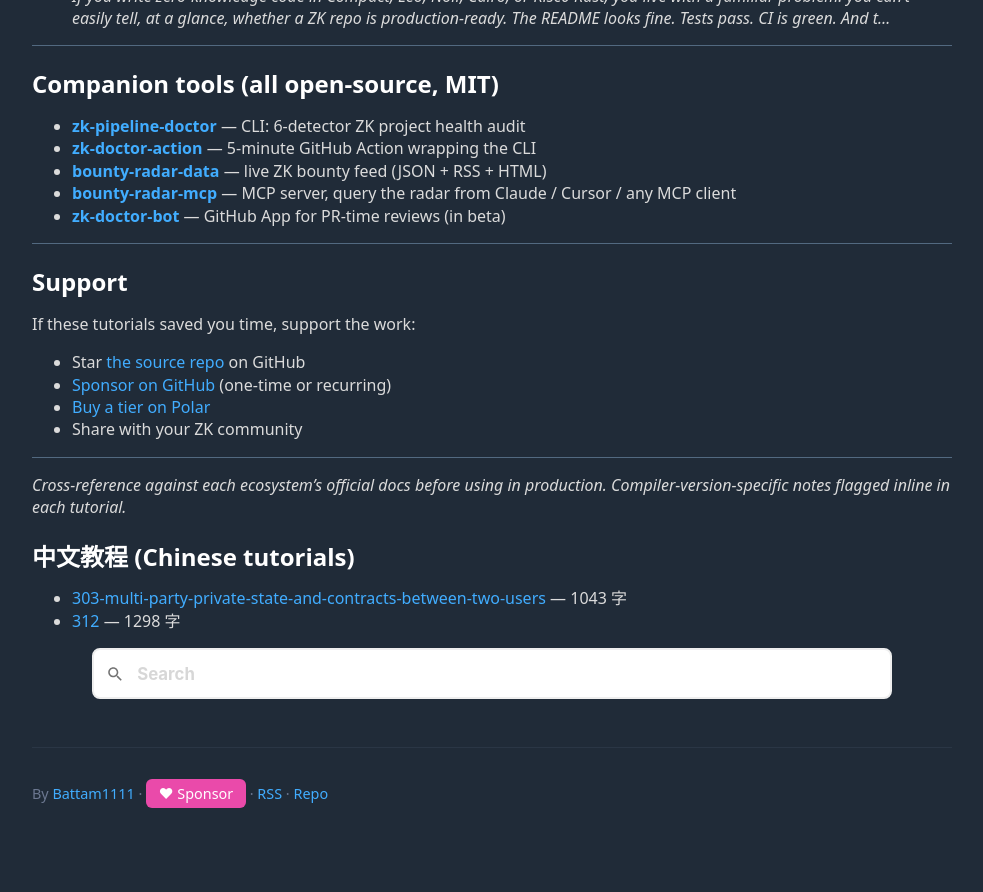
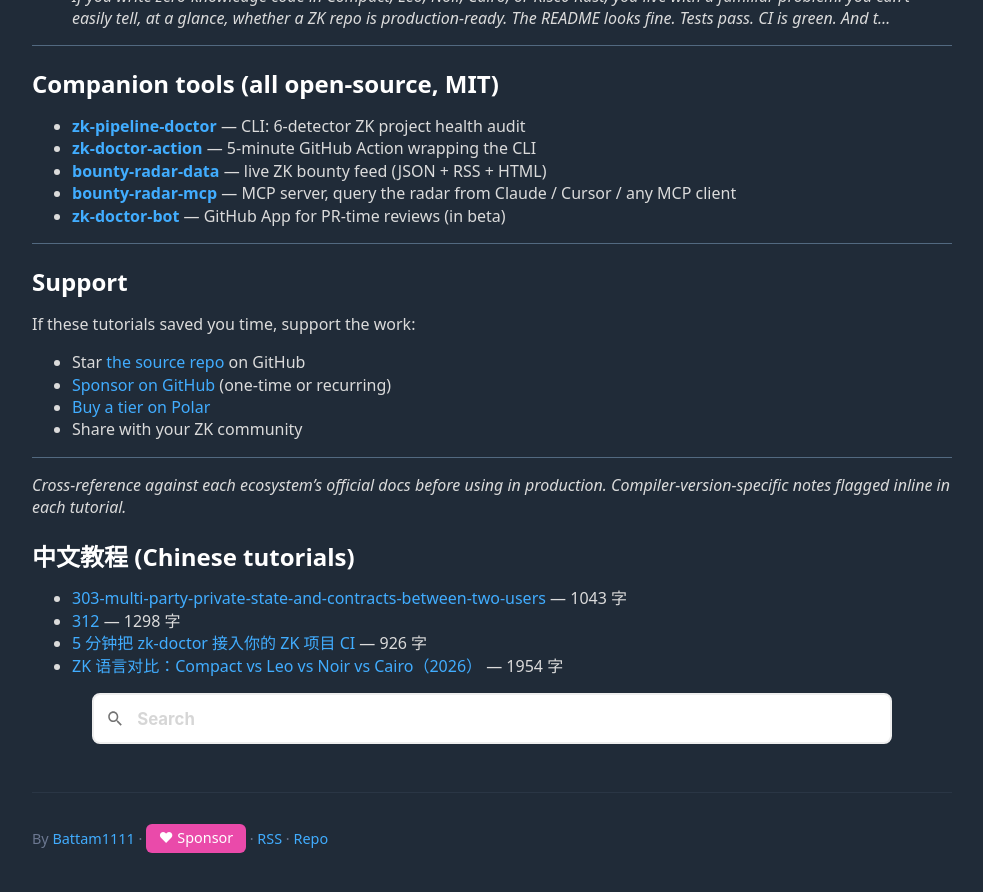
Before and after one commit to Battam1111/midnight-zk-cookbook, a Jekyll site: the page built from index.md, in a window 1280 px wide and 900 px high, scrolled down 2118 px. Shown: the top 892 px of the window, without its empty margins (148-1131 px from the left). Built offline with Jekyll 4.4.1, drawn with Linux system fonts in a browser that asks for light colours; before the commit the page ends 2973 px from its top, so only the background shows below that.

```diff
--- a/index.md
+++ b/index.md
@@ -114,3 +114,5 @@ If these tutorials saved you time, support the work:
 
 - [303-multi-party-private-state-and-contracts-between-two-users](tutorials-cn/303-multi-party-private-state-and-contracts-between-two-users.html) — 1043 字
 - [312](tutorials-cn/312.html) — 1298 字
+- [5 分钟把 zk-doctor 接入你的 ZK 项目 CI](tutorials-cn/zk-doctor-github-action.html) — 926 字
+- [ZK 语言对比：Compact vs Leo vs Noir vs Cairo（2026）](tutorials-cn/zk-language-comparison.html) — 1954 字
```
